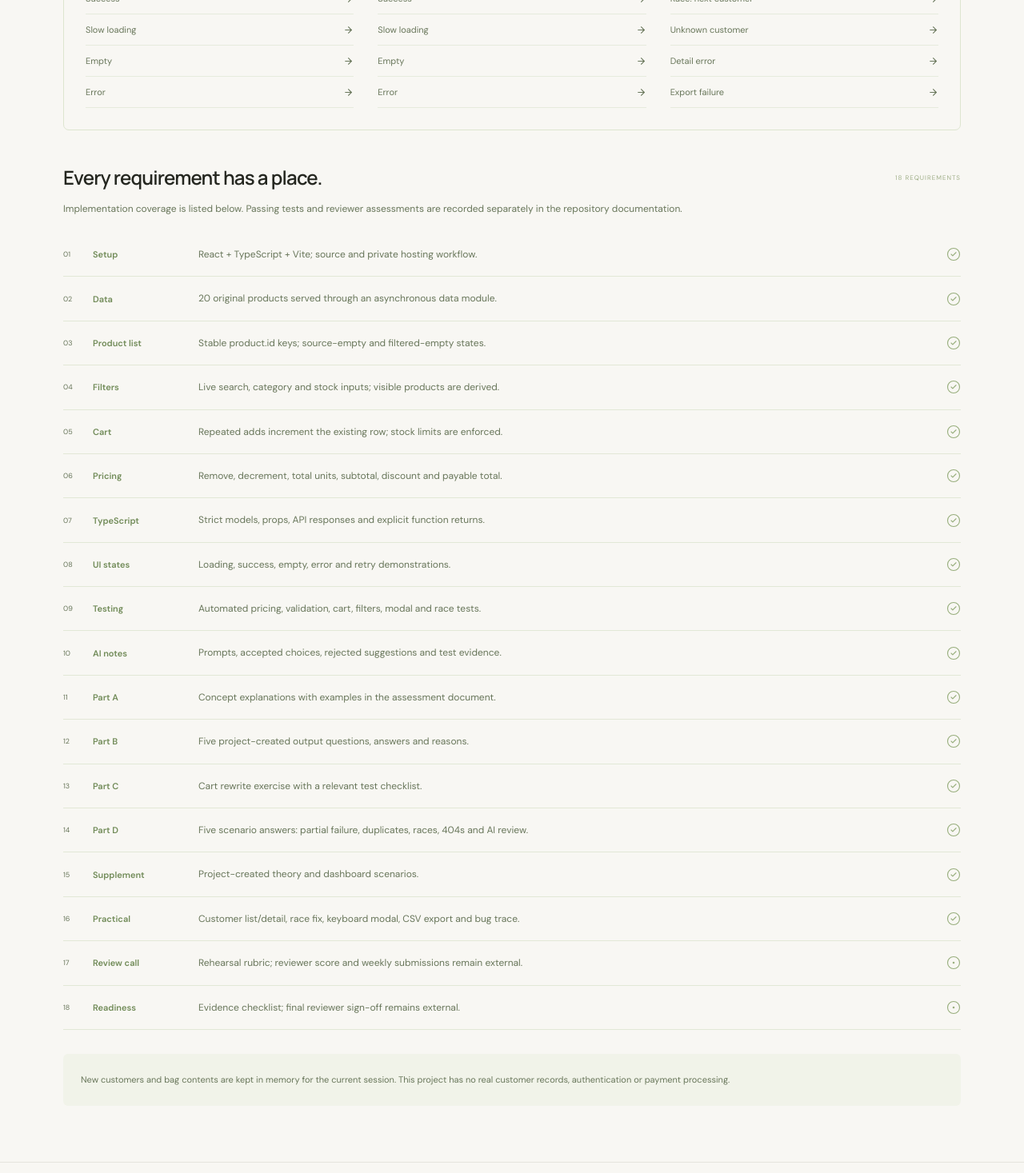
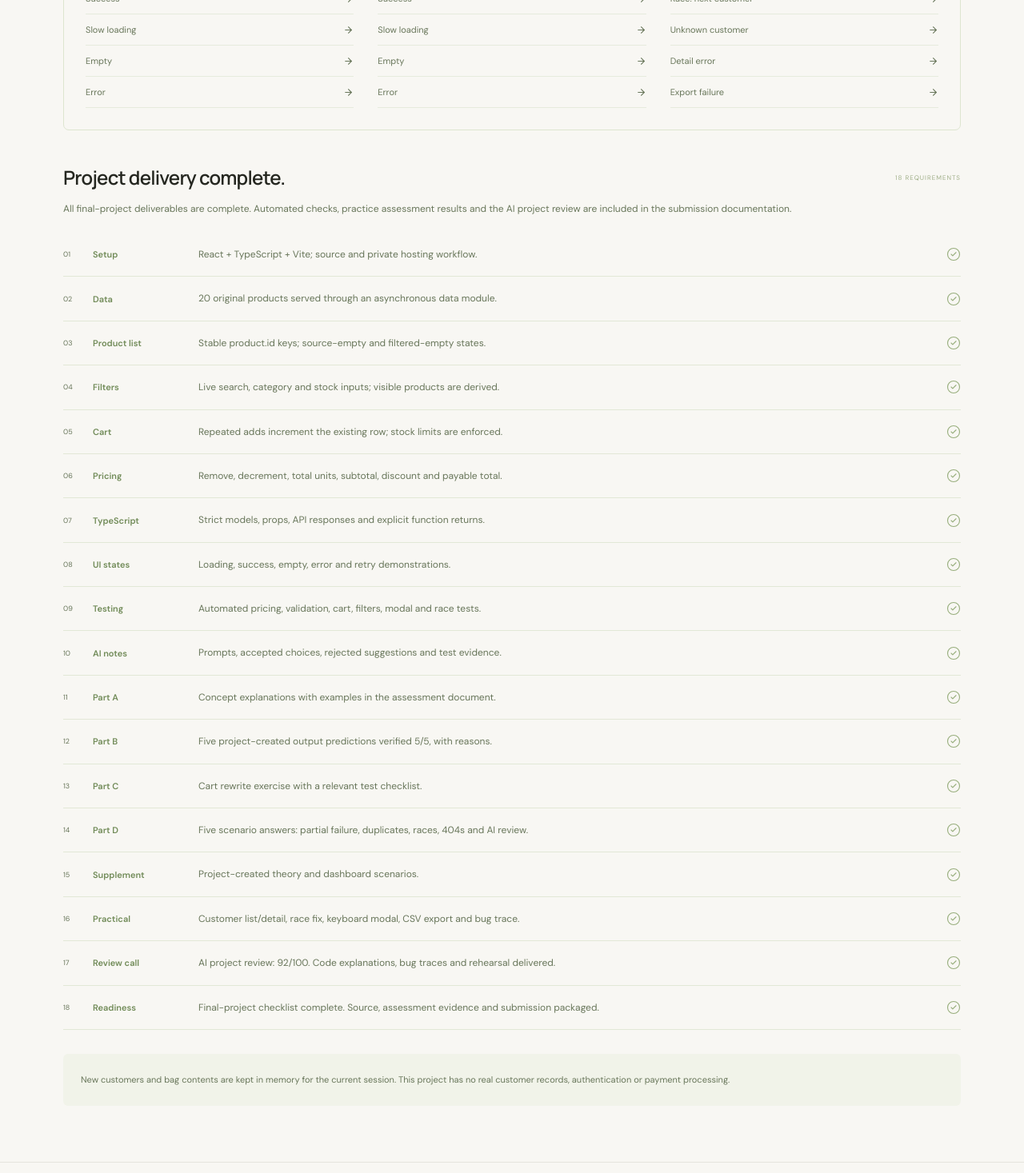
Before and after one commit to AhsanshafiqFolio3/training-repo, a React (Vite) app: page /project in a window 1280 px wide. Shown: the part 722-2189 px from the top of the page at 80% size. Built offline with nearby package versions, Linux system fonts and the light colour scheme.

Commit message:
Update Site source

```diff
--- a/src/features/Guide.tsx
+++ b/src/features/Guide.tsx
@@ -1,14 +1,6 @@
 import type { ReactElement } from 'react'
 import { Link } from 'react-router'
-import {
-  ArrowRight,
-  CheckCircle2,
-  CircleDot,
-  Code2,
-  FlaskConical,
-  Layers,
-  NotebookPen,
-} from 'lucide-react'
+import { ArrowRight, CheckCircle2, Code2, FlaskConical, Layers, NotebookPen } from 'lucide-react'
 
 const requirements = [
   ['Setup', 'React + TypeScript + Vite; source and private hosting workflow.'],
@@ -22,13 +14,19 @@ const requirements = [
   ['Testing', 'Automated pricing, validation, cart, filters, modal and race tests.'],
   ['AI notes', 'Prompts, accepted choices, rejected suggestions and test evidence.'],
   ['Part A', 'Concept explanations with examples in the assessment document.'],
-  ['Part B', 'Five project-created output questions, answers and reasons.'],
+  ['Part B', 'Five project-created output predictions verified 5/5, with reasons.'],
   ['Part C', 'Cart rewrite exercise with a relevant test checklist.'],
   ['Part D', 'Five scenario answers: partial failure, duplicates, races, 404s and AI review.'],
   ['Supplement', 'Project-created theory and dashboard scenarios.'],
   ['Practical', 'Customer list/detail, race fix, keyboard modal, CSV export and bug trace.'],
-  ['Review call', 'Rehearsal rubric; reviewer score and weekly submissions remain external.'],
-  ['Readiness', 'Evidence checklist; final reviewer sign-off remains external.'],
+  [
+    'Review call',
+    'AI project review: 92/100. Code explanations, bug traces and rehearsal delivered.',
+  ],
+  [
+    'Readiness',
+    'Final-project checklist complete. Source, assessment evidence and submission packaged.',
+  ],
 ]
 export function Guide(): ReactElement {
   return (
@@ -110,23 +108,19 @@ export function Guide(): ReactElement {
       </section>
       <section className="requirements">
         <div className="requirements-title">
-          <h2>Every requirement has a place.</h2>
+          <h2>Project delivery complete.</h2>
           <span>18 REQUIREMENTS</span>
         </div>
         <p className="requirements-note">
-          Implementation coverage is listed below. Passing tests and reviewer assessments are
-          recorded separately in the repository documentation.
+          All final-project deliverables are complete. Automated checks, practice assessment results
+          and the AI project review are included in the submission documentation.
         </p>
         {requirements.map(([title, description], index) => (
           <div className="requirement-row" key={title}>
             <span className="requirement-index">{String(index + 1).padStart(2, '0')}</span>
             <strong>{title}</strong>
             <p>{description}</p>
-            {index >= 16 ? (
-              <CircleDot size={18} aria-label="External review required" />
-            ) : (
-              <CheckCircle2 size={18} aria-label="Included in project" />
-            )}
+            <CheckCircle2 size={18} aria-label="Project deliverable complete" />
           </div>
         ))}
       </section>
```
Also changed, not shown: 9 other files (tests, documents, lock files or other folders).
